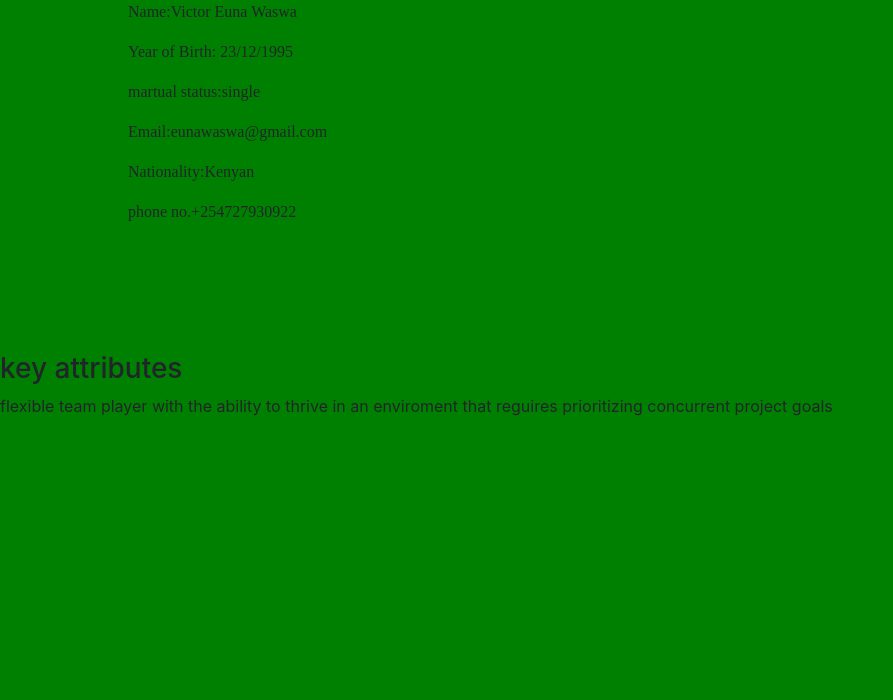
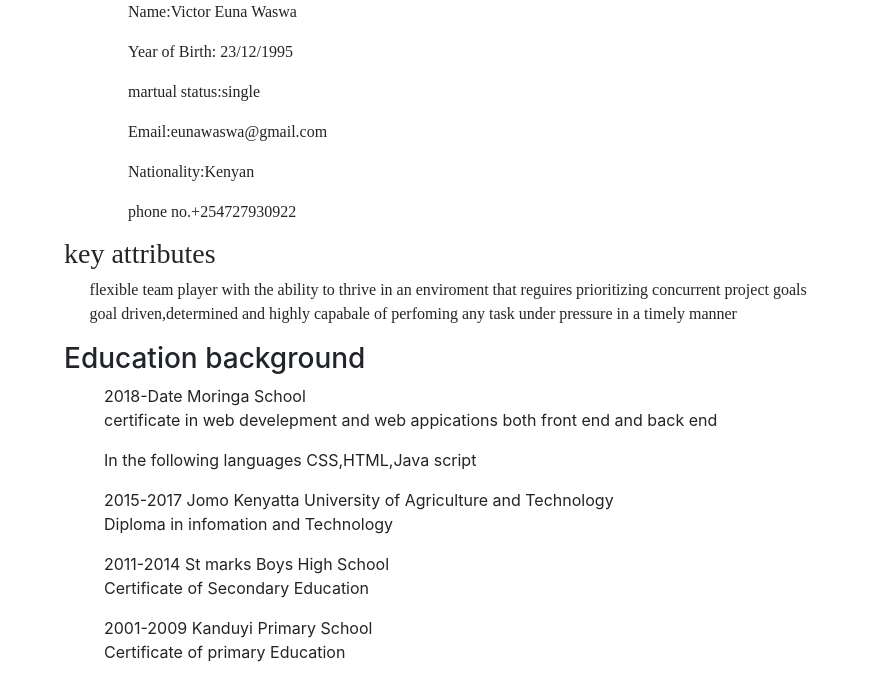
Before and after one commit to victorwaswa/Cv, a plain HTML site: page index.html in a window 1280 px wide. Shown: the whole page, without its empty margins (0-893 px from the left). Drawn offline with nearby package versions, Linux system fonts and the light colour scheme.

Commit message:
done education back ground

```diff
--- a/css/styles.css
+++ b/css/styles.css
@@ -1,8 +1,20 @@
 body{
-    background-color:green;
+    background-color:white;
 }
 .row1{
     margin-left: 10%;
     margin-bottom:10%;
     font-family: 'Times New Roman', Times, serif;
 }
+.row2{
+    margin-left: 5%;
+    margin-top:-9%;
+    font-family: 'Times New Roman', Times, serif;
+}
+.row3{
+    margin-left: 7%;
+    font-family: 'Times New Roman', Times, serif;
+
+}
+.row4{
+    margin-left: 5%;
--- a/index.html
+++ b/index.html
@@ -19,9 +19,21 @@
             </div>
             <div class="row3">
                 <p>flexible team player with the ability to thrive in an enviroment that reguires prioritizing concurrent project goals <br>
-
-
-                </p>
+                    goal driven,determined and highly capabale of perfoming any task under pressure in a timely manner</p>
+            </div>
+            <div class="row4">
+                <h3>Education background</h3>
+                <ul>
+                    2018-Date Moringa School
+                    <p>certificate in web develepment and web appications both front end and back end </p>
+                    <p>In the following languages CSS,HTML,Java script</p>
+                    2015-2017 Jomo Kenyatta University of Agriculture and Technology
+                    <p>Diploma in infomation and Technology</p>
+                    2011-2014 St marks Boys High School
+                    <p>Certificate of Secondary Education</p>
+                    2001-2009 Kanduyi Primary School
+                    <p>Certificate of primary Education</p>
+                </ul>
 
             </div>
 
```
